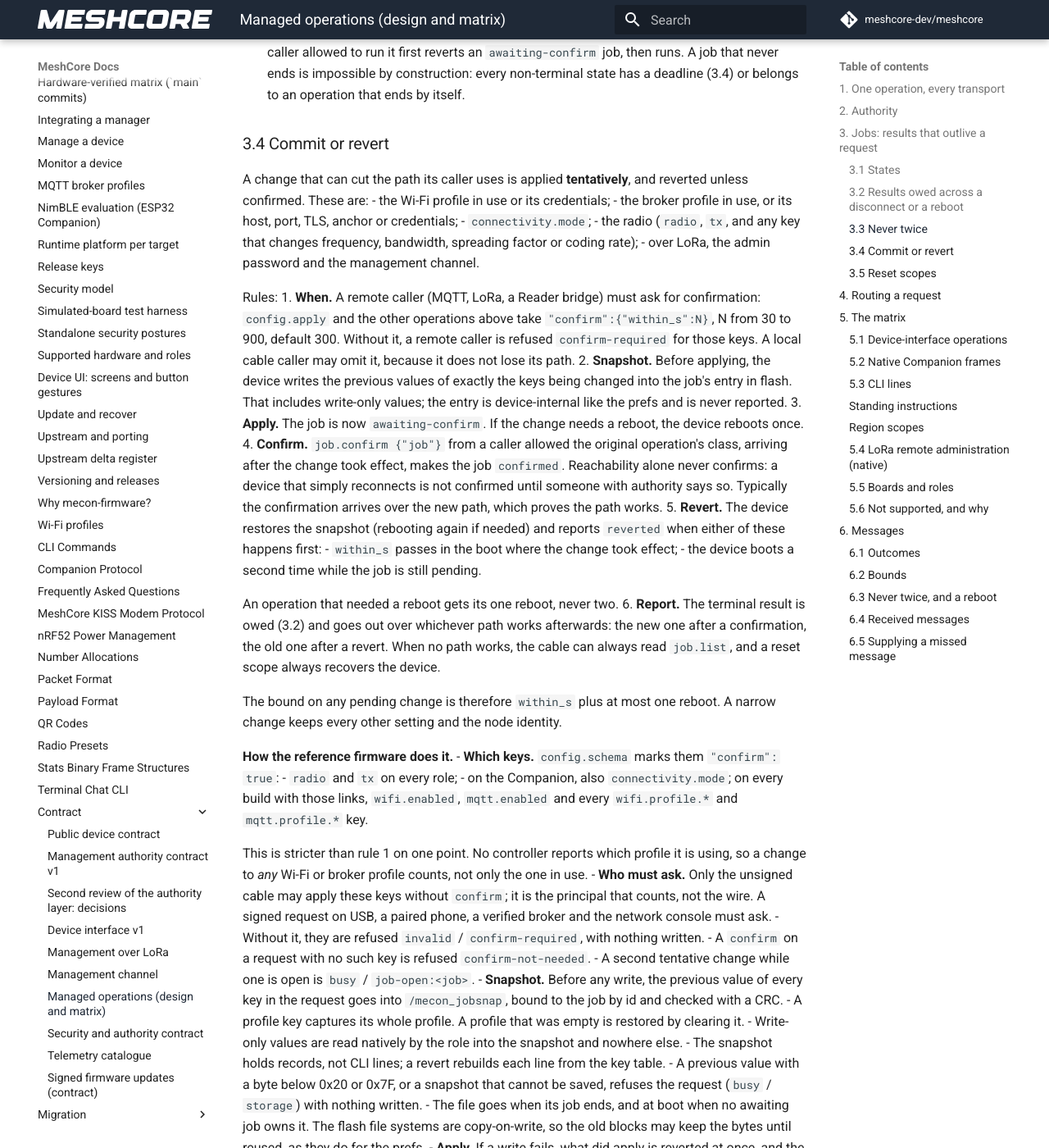
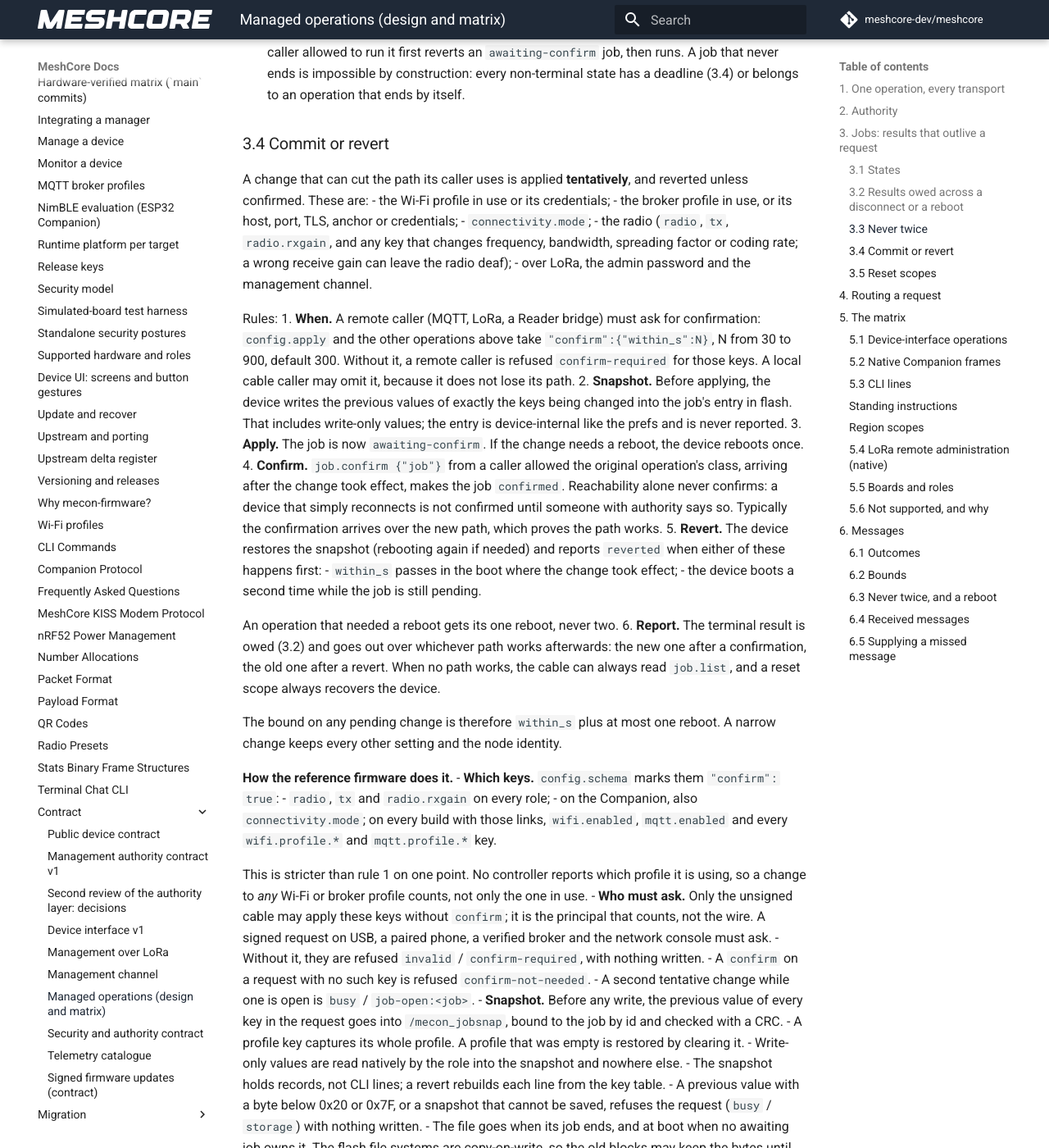
Before and after one commit to hoejriis/mecon-firmware, an MkDocs documentation site: the page built from docs/contract/OPERATIONS.md, in a window 1280 px wide and 1400 px high, scrolled down 3648 px. Shown: the whole window at 82% size. Built offline with MkDocs 1.6.1 and Material for MkDocs 9.7.7, drawn with Linux system fonts in a browser that asks for light colours; comment, search, counter and statistics services are not loaded.

Commit message:
Docs: radio.rxgain is confirm-or-revert, as config.schema already says (#532)
OPERATIONS 3.4 listed radio and tx as the radio's confirm-or-revert keys.
radio.rxgain is one too (KF_CONFIRM in IfaceRadioKeys.inc), and the
recorded config.schema fixtures already mark it confirm: true. The mesh
coder built F2's rxgain route on the schema and found the prose short.

Co-authored-by: Claude Opus 5.5 (1M context) <noreply@anthropic.com>

```diff
--- a/docs/contract/OPERATIONS.md
+++ b/docs/contract/OPERATIONS.md
@@ -69,7 +69,7 @@ A change that can cut the path its caller uses is applied **tentatively**, and r
 - the Wi-Fi profile in use or its credentials;
 - the broker profile in use, or its host, port, TLS, anchor or credentials;
 - `connectivity.mode`;
-- the radio (`radio`, `tx`, and any key that changes frequency, bandwidth, spreading factor or coding rate);
+- the radio (`radio`, `tx`, `radio.rxgain`, and any key that changes frequency, bandwidth, spreading factor or coding rate; a wrong receive gain can leave the radio deaf);
 - over LoRa, the admin password and the management channel.
 
 Rules:
@@ -88,7 +88,7 @@ The bound on any pending change is therefore `within_s` plus at most one reboot.
 
 **How the reference firmware does it.**
 - **Which keys.** `config.schema` marks them `"confirm": true`:
-  - `radio` and `tx` on every role;
+  - `radio`, `tx` and `radio.rxgain` on every role;
   - on the Companion, also `connectivity.mode`; on every build with those links, `wifi.enabled`, `mqtt.enabled` and every `wifi.profile.*` and `mqtt.profile.*` key.
 
   This is stricter than rule 1 on one point. No controller reports which profile it is using, so a change to *any* Wi-Fi or broker profile counts, not only the one in use.
```
